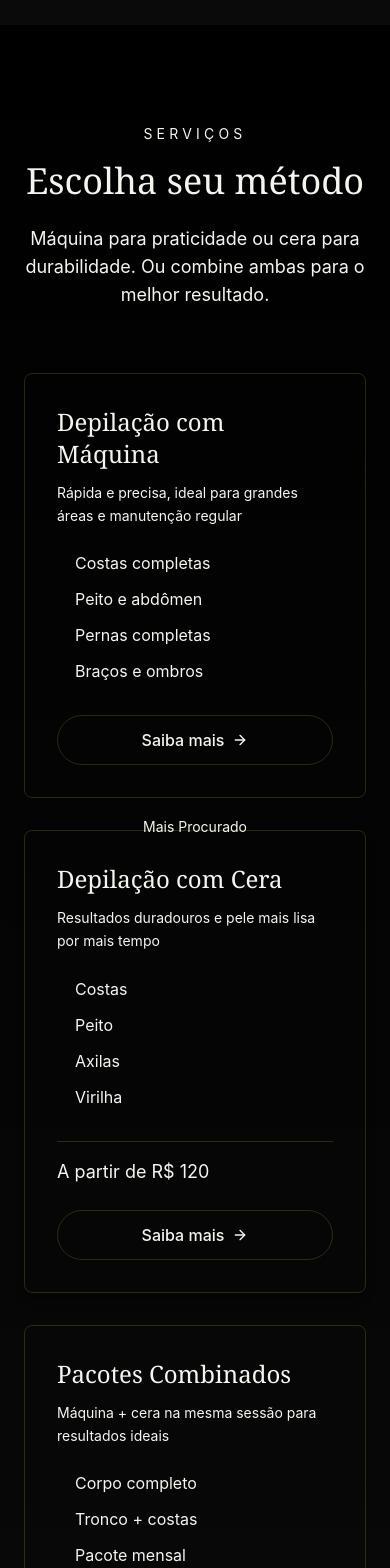
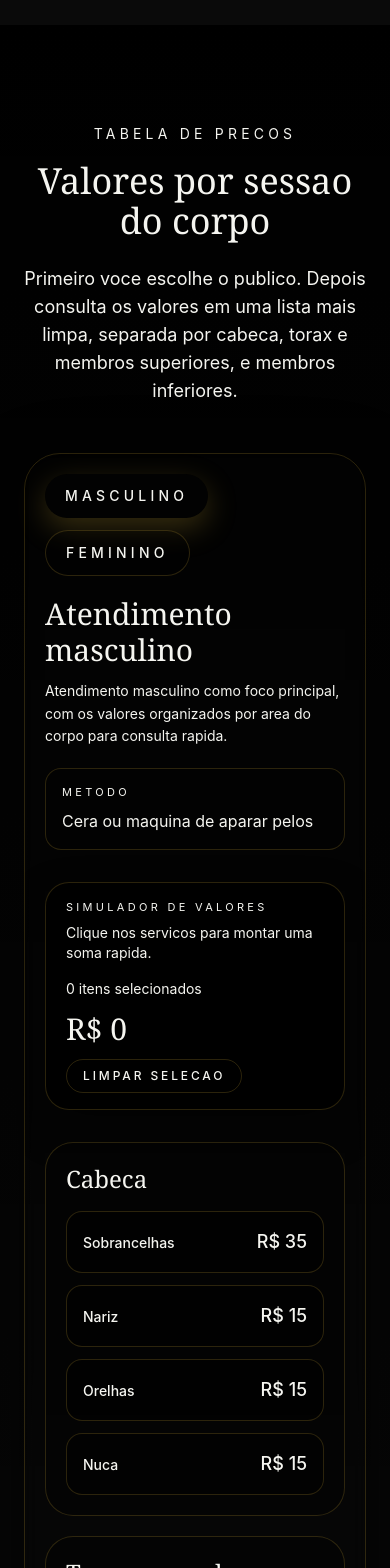
Before and after one commit to joaoeymard/studiodepilacaomasculina, a React (Vite) app: page / in a window 390 px wide. Shown: the part 4560-6128 px from the top of the page. Built offline with nearby package versions, Linux system fonts and the light colour scheme.

Commit message:
Refina tabela de servicos com simulador de valores

```diff
--- a/src/app/components/Services.tsx
+++ b/src/app/components/Services.tsx
@@ -1,124 +1,337 @@
+import { useState } from "react";
 import { motion } from "motion/react";
 import { ArrowRight } from "lucide-react";
 
-const serviceCategories = [
+type Audience = "masculino" | "feminino";
+type ServiceGroupId = "head" | "upper" | "lower";
+
+type ServiceItem = {
+  id: string;
+  label: string;
+  price: number;
+};
+
+type ServiceGroup = {
+  id: ServiceGroupId;
+  title: string;
+  items: ServiceItem[];
+};
+
+type PriceMap = {
+  audience: Audience;
+  methodLabel: string;
+  eyebrowMethod?: string;
+  intro: string;
+  groups: ServiceGroup[];
+};
+
+const priceMaps: PriceMap[] = [
   {
-    name: "Depilação com Máquina",
-    description: "Rápida e precisa, ideal para grandes áreas e manutenção regular",
-    services: [
-      "Costas completas",
-      "Peito e abdômen",
-      "Pernas completas",
-      "Braços e ombros"
-    ],
-    featured: false
+    audience: "masculino",
+    methodLabel: "Cera ou maquina de aparar pelos",
+    intro:
+      "Atendimento masculino como foco principal, com os valores organizados por area do corpo para consulta rapida.",
+    groups: [
+      {
+        id: "head",
+        title: "Cabeca",
+        items: [
+          { id: "m-sobrancelhas", label: "Sobrancelhas", price: 35 },
+          { id: "m-nariz", label: "Nariz", price: 15 },
+          { id: "m-orelhas", label: "Orelhas", price: 15 },
+          { id: "m-nuca", label: "Nuca", price: 15 }
+        ]
       },
       {
-    name: "Depilação com Cera",
-    description: "Resultados duradouros e pele mais lisa por mais tempo",
-    services: [
-      "Costas",
-      "Peito",
-      "Axilas",
-      "Virilha"
-    ],
-    featured: true,
-    price: "A partir de R$ 120"
+        id: "upper",
+        title: "Torax e membros superiores",
+        items: [
+          { id: "m-torax", label: "Peito + abdomen", price: 60 },
+          { id: "m-costas", label: "Costas", price: 60 },
+          { id: "m-axila", label: "Axila", price: 25 },
+          { id: "m-bracos", label: "Bracos completos", price: 50 }
+        ]
       },
       {
-    name: "Pacotes Combinados",
-    description: "Máquina + cera na mesma sessão para resultados ideais",
-    services: [
-      "Corpo completo",
-      "Tronco + costas",
-      "Pacote mensal",
-      "Manutenção regular"
-    ],
-    featured: false
+        id: "lower",
+        title: "Membros inferiores",
+        items: [
+          { id: "m-pernas", label: "Pernas completas", price: 80 },
+          { id: "m-virilha", label: "Virilha completa", price: 80 },
+          { id: "m-nadegas", label: "Nadegas", price: 40 },
+          { id: "m-anus", label: "Anus", price: 20 }
+        ]
+      }
+    ]
+  },
+  {
+    audience: "feminino",
+    methodLabel: "Cera",
+    eyebrowMethod: "Henna disponivel para acabamento",
+    intro:
+      "Tabela complementar para o atendimento feminino, separada por sessoes para facilitar a leitura dos valores.",
+    groups: [
+      {
+        id: "head",
+        title: "Cabeca",
+        items: [
+          { id: "f-sobrancelhas", label: "Sobrancelhas", price: 35 },
+          { id: "f-sobrancelhas-henna", label: "Sobrancelhas + henna", price: 45 },
+          { id: "f-henna", label: "Henna", price: 20 },
+          { id: "f-nariz", label: "Nariz", price: 15 },
+          { id: "f-buco", label: "Buco", price: 15 },
+          { id: "f-queixo", label: "Queixo", price: 10 },
+          { id: "f-bochechas", label: "Bochechas", price: 20 },
+          { id: "f-testa", label: "Testa", price: 15 },
+          { id: "f-rosto-total", label: "Rosto total", price: 60 },
+          { id: "f-nuca", label: "Nuca", price: 15 }
+        ]
+      },
+      {
+        id: "upper",
+        title: "Torax e membros superiores",
+        items: [
+          { id: "f-seios", label: "Entre os seios", price: 15 },
+          { id: "f-axila", label: "Axila", price: 25 },
+          { id: "f-braco", label: "Braco completo", price: 50 },
+          { id: "f-maos", label: "Maos", price: 10 },
+          { id: "f-faixa-abdomen", label: "Faixa do abdomen", price: 15 }
+        ]
+      },
+      {
+        id: "lower",
+        title: "Membros inferiores",
+        items: [
+          { id: "f-virilha", label: "Virilha completa + anus", price: 60 },
+          { id: "f-perna-completa", label: "Perna completa", price: 70 },
+          { id: "f-meia-perna", label: "Meia perna", price: 35 },
+          { id: "f-pes", label: "Pes", price: 10 }
+        ]
+      }
+    ]
   }
 ];
 
+function formatPrice(price: number) {
+  return `R$ ${price}`;
+}
+
+function sumSelectedPrices(map: PriceMap, selectedIds: string[]) {
+  const selectedSet = new Set(selectedIds);
+  return map.groups
+    .flatMap((group) => group.items)
+    .filter((item) => selectedSet.has(item.id))
+    .reduce((total, item) => total + item.price, 0);
+}
+
+function GroupCard({
+  group,
+  selectedIds,
+  onToggle
+}: {
+  group: ServiceGroup;
+  selectedIds: string[];
+  onToggle: (id: string) => void;
+}) {
+  return (
+    <section className="rounded-[1.75rem] border border-primary/12 bg-black/25 p-5">
+      <div className="mb-4">
+        <h3 className="text-2xl font-serif text-foreground">{group.title}</h3>
+      </div>
+
+      <div className="grid gap-3">
+        {group.items.map((item) => (
+          <button
+            key={item.id}
+            type="button"
+            onClick={() => onToggle(item.id)}
+            aria-pressed={selectedIds.includes(item.id)}
+            className={`flex items-center justify-between gap-4 rounded-2xl border px-4 py-4 text-left transition-all ${
+              selectedIds.includes(item.id)
+                ? "border-primary bg-primary/12 shadow-[0_12px_30px_rgba(212,175,55,0.12)]"
+                : "border-primary/10 bg-black/55 hover:border-primary/30 hover:bg-black/65"
+            }`}
+          >
+            <div className="text-sm font-medium leading-snug text-foreground sm:text-base">
+              {item.label}
+            </div>
+            <div className="whitespace-nowrap text-lg text-primary">
+              {formatPrice(item.price)}
+            </div>
+          </button>
+        ))}
+      </div>
+    </section>
+  );
+}
+
+function TabButton({
+  active,
+  onClick,
+  children
+}: {
+  active: boolean;
+  onClick: () => void;
+  children: string;
+}) {
+  return (
+    <button
+      type="button"
+      onClick={onClick}
+      className={`rounded-full px-5 py-3 text-sm uppercase tracking-[0.3em] transition-all ${
+        active
+          ? "bg-primary text-primary-foreground shadow-[0_10px_30px_rgba(212,175,55,0.25)]"
+          : "border border-primary/18 bg-black/30 text-primary hover:bg-primary/10"
+      }`}
+    >
+      {children}
+    </button>
+  );
+}
+
 export function Services() {
+  const [activeAudience, setActiveAudience] = useState<Audience>("masculino");
+  const [selectedByAudience, setSelectedByAudience] = useState<
+    Record<Audience, string[]>
+  >({
+    masculino: [],
+    feminino: []
+  });
+  const currentMap =
+    priceMaps.find((map) => map.audience === activeAudience) ?? priceMaps[0];
+  const selectedIds = selectedByAudience[activeAudience];
+  const selectedTotal = sumSelectedPrices(currentMap, selectedIds);
+
+  function toggleSelection(itemId: string) {
+    setSelectedByAudience((current) => {
+      const audienceSelections = current[activeAudience];
+      const nextSelections = audienceSelections.includes(itemId)
+        ? audienceSelections.filter((id) => id !== itemId)
+        : [...audienceSelections, itemId];
+
+      return {
+        ...current,
+        [activeAudience]: nextSelections
+      };
+    });
+  }
+
+  function clearSelections() {
+    setSelectedByAudience((current) => ({
+      ...current,
+      [activeAudience]: []
+    }));
+  }
+
   return (
-    <section className="py-24 px-6 bg-gradient-to-b from-black to-secondary">
-      <div className="max-w-6xl mx-auto">
-        {/* Header */}
+    <section className="bg-gradient-to-b from-black to-secondary px-6 py-24">
+      <div className="mx-auto max-w-7xl">
         <motion.div
           initial={{ opacity: 0, y: 30 }}
           whileInView={{ opacity: 1, y: 0 }}
           viewport={{ once: true }}
           transition={{ duration: 0.6 }}
-          className="text-center mb-16"
+          className="mx-auto mb-12 max-w-3xl text-center"
         >
-          <span className="text-primary text-sm tracking-[0.3em] uppercase">Serviços</span>
-          <h2 className="text-4xl md:text-5xl font-serif text-foreground mt-4 mb-6">
-            Escolha seu método
+          <span className="text-sm uppercase tracking-[0.3em] text-primary">
+            Tabela de precos
+          </span>
+          <h2 className="mt-4 text-4xl font-serif text-foreground md:text-5xl">
+            Valores por sessao do corpo
           </h2>
-          <p className="text-lg text-foreground/70 max-w-2xl mx-auto">
-            Máquina para praticidade ou cera para durabilidade. Ou combine ambas para o melhor resultado.
+          <p className="mx-auto mt-6 max-w-2xl text-lg text-foreground/70">
+            Primeiro voce escolhe o publico. Depois consulta os valores em uma lista mais limpa, separada por cabeca, torax e membros superiores, e membros inferiores.
           </p>
         </motion.div>
 
-        {/* Service Cards */}
-        <div className="grid md:grid-cols-3 gap-8">
-          {serviceCategories.map((category, index) => (
         <motion.div
-              key={category.name}
-              initial={{ opacity: 0, y: 30 }}
+          initial={{ opacity: 0, y: 24 }}
           whileInView={{ opacity: 1, y: 0 }}
           viewport={{ once: true }}
-              transition={{ duration: 0.6, delay: index * 0.1 }}
-              className="relative group"
+          transition={{ duration: 0.6 }}
+          className="rounded-[2.25rem] border border-primary/15 bg-card/80 p-5 shadow-[0_30px_80px_rgba(0,0,0,0.45)] backdrop-blur-sm sm:p-7"
         >
-              <div
-                className={`h-full bg-card border rounded-lg p-8 transition-all duration-300 ${
-                  category.featured
-                    ? "border-primary shadow-lg shadow-primary/10"
-                    : "border-border hover:border-primary/30"
-                }`}
+          <div className="mb-8 flex flex-col gap-5 lg:flex-row lg:items-end lg:justify-between">
+            <div className="space-y-5">
+              <div className="flex flex-wrap gap-3">
+                <TabButton
+                  active={activeAudience === "masculino"}
+                  onClick={() => setActiveAudience("masculino")}
                 >
-                {category.featured && (
-                  <div className="absolute -top-4 left-1/2 -translate-x-1/2">
-                    <span className="px-4 py-1 bg-primary text-primary-foreground text-sm rounded-full">
-                      Mais Procurado
-                    </span>
+                  Masculino
+                </TabButton>
+                <TabButton
+                  active={activeAudience === "feminino"}
+                  onClick={() => setActiveAudience("feminino")}
+                >
+                  Feminino
+                </TabButton>
               </div>
+
+              <div className="max-w-2xl">
+                <h3 className="text-3xl font-serif text-foreground sm:text-4xl">
+                  {activeAudience === "masculino"
+                    ? "Atendimento masculino"
+                    : "Atendimento feminino"}
+                </h3>
+                <p className="mt-3 text-sm leading-relaxed text-foreground/70 sm:text-base">
+                  {currentMap.intro}
+                </p>
+              </div>
+            </div>
+
+            <div className="rounded-2xl border border-primary/15 bg-black/30 px-4 py-4 text-sm text-foreground/75 lg:min-w-[18rem]">
+              <p className="text-[11px] uppercase tracking-[0.3em] text-primary/80">
+                Metodo
+              </p>
+              <p className="mt-2 text-base text-foreground">{currentMap.methodLabel}</p>
+              {currentMap.eyebrowMethod && (
+                <p className="mt-2 text-sm text-foreground/60">
+                  {currentMap.eyebrowMethod}
+                </p>
               )}
+            </div>
+          </div>
 
-                <div className="mb-6">
-                  <h3 className="text-2xl font-serif text-foreground mb-3">
-                    {category.name}
-                  </h3>
-                  <p className="text-foreground/70 text-sm leading-relaxed">
-                    {category.description}
+          <div className="sticky top-4 z-20 mb-8 flex flex-col gap-4 rounded-[1.5rem] border border-primary/12 bg-black/85 px-5 py-4 shadow-[0_18px_40px_rgba(0,0,0,0.35)] backdrop-blur-md sm:flex-row sm:items-center sm:justify-between">
+            <div>
+              <p className="text-[11px] uppercase tracking-[0.3em] text-primary/80">
+                Simulador de valores
+              </p>
+              <p className="mt-2 text-sm text-foreground/65">
+                Clique nos servicos para montar uma soma rapida.
               </p>
             </div>
 
-                <ul className="space-y-3 mb-8">
-                  {category.services.map((service) => (
-                    <li key={service} className="flex items-start gap-3">
-                      <div className="w-1.5 h-1.5 rounded-full bg-primary mt-2 flex-shrink-0" />
-                      <span className="text-foreground/80">{service}</span>
-                    </li>
-                  ))}
-                </ul>
-
-                {category.price && (
-                  <div className="mb-6 pt-4 border-t border-border">
-                    <p className="text-primary text-lg">{category.price}</p>
+            <div className="flex flex-col items-start gap-3 sm:items-end">
+              <div className="text-sm text-foreground/65">
+                {selectedIds.length} {selectedIds.length === 1 ? "item selecionado" : "itens selecionados"}
               </div>
-                )}
-
-                <button className="w-full group/btn flex items-center justify-center gap-2 px-6 py-3 border border-primary text-primary rounded-full hover:bg-primary hover:text-primary-foreground transition-all duration-300">
-                  <span>Saiba mais</span>
-                  <ArrowRight className="w-4 h-4 group-hover/btn:translate-x-1 transition-transform" />
+              <div className="text-3xl font-serif text-primary">
+                {formatPrice(selectedTotal)}
+              </div>
+              <button
+                type="button"
+                onClick={clearSelections}
+                className="rounded-full border border-primary/18 px-4 py-2 text-xs uppercase tracking-[0.24em] text-primary transition-colors hover:bg-primary/10"
+              >
+                Limpar selecao
               </button>
             </div>
-            </motion.div>
+          </div>
+
+          <div className="grid gap-5">
+            {currentMap.groups.map((group) => (
+              <GroupCard
+                key={group.id}
+                group={group}
+                selectedIds={selectedIds}
+                onToggle={toggleSelection}
+              />
             ))}
           </div>
+        </motion.div>
 
-        {/* CTA */}
         <motion.div
           initial={{ opacity: 0, y: 30 }}
           whileInView={{ opacity: 1, y: 0 }}
@@ -126,11 +339,12 @@ export function Services() {
           transition={{ duration: 0.6 }}
           className="mt-16 text-center"
         >
-          <p className="text-foreground/70 mb-6">
-            Primeira vez? Agende uma consulta gratuita para avaliarmos juntos a melhor opção para você.
+          <p className="mb-6 text-foreground/70">
+            Quer montar uma sessao sob medida ou combinar regioes no mesmo horario?
           </p>
-          <button className="px-8 py-4 bg-primary text-primary-foreground rounded-full hover:bg-primary/90 transition-colors shadow-lg shadow-primary/20">
-            Agendar Consulta Gratuita
+          <button className="group inline-flex items-center justify-center gap-2 rounded-full bg-primary px-8 py-4 text-primary-foreground transition-colors hover:bg-primary/90">
+            <span>Agendar atendimento</span>
+            <ArrowRight className="h-4 w-4 transition-transform group-hover:translate-x-1" />
           </button>
         </motion.div>
       </div>
```
Lines whose indentation alone changed are shown as unchanged.
